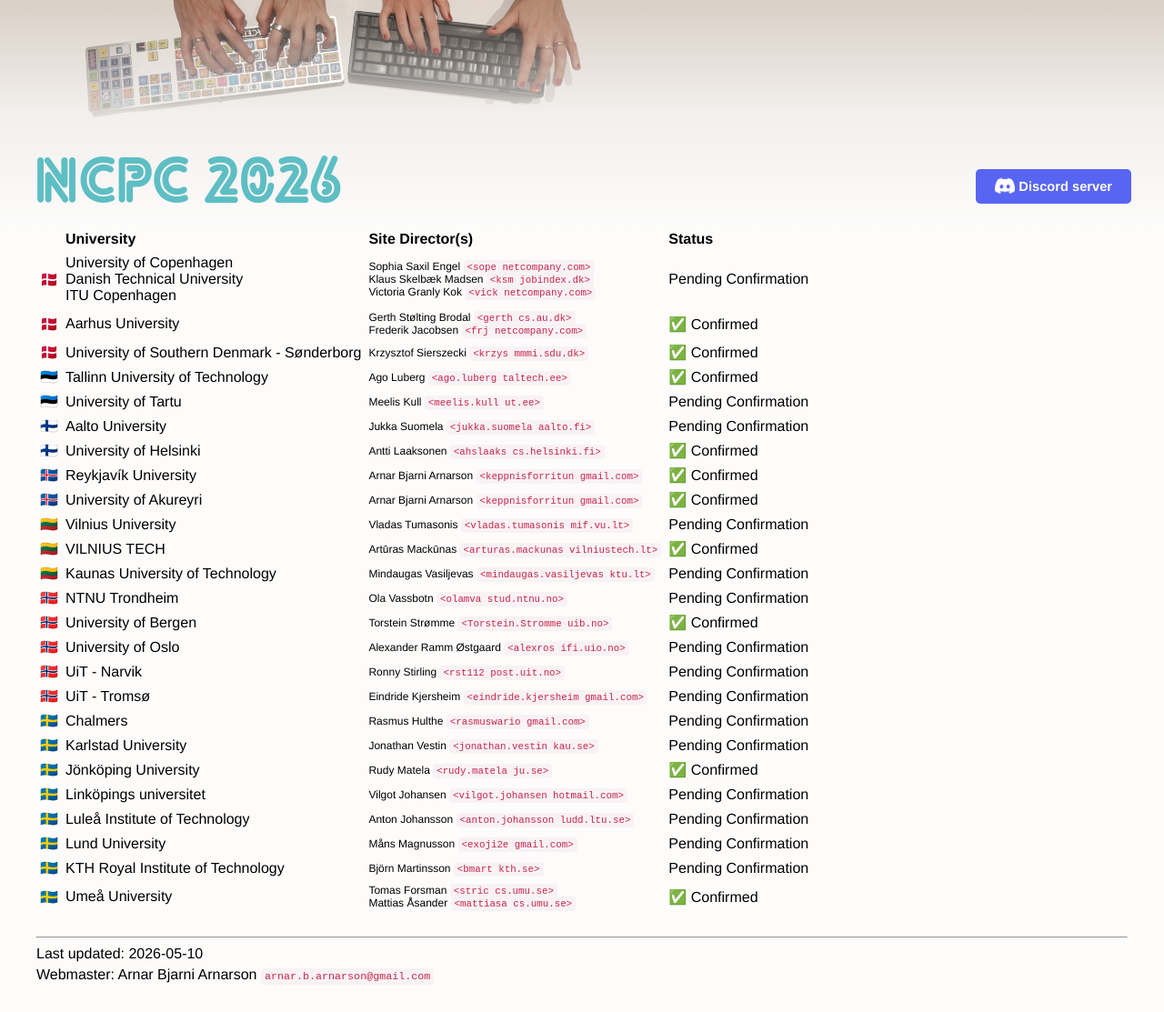
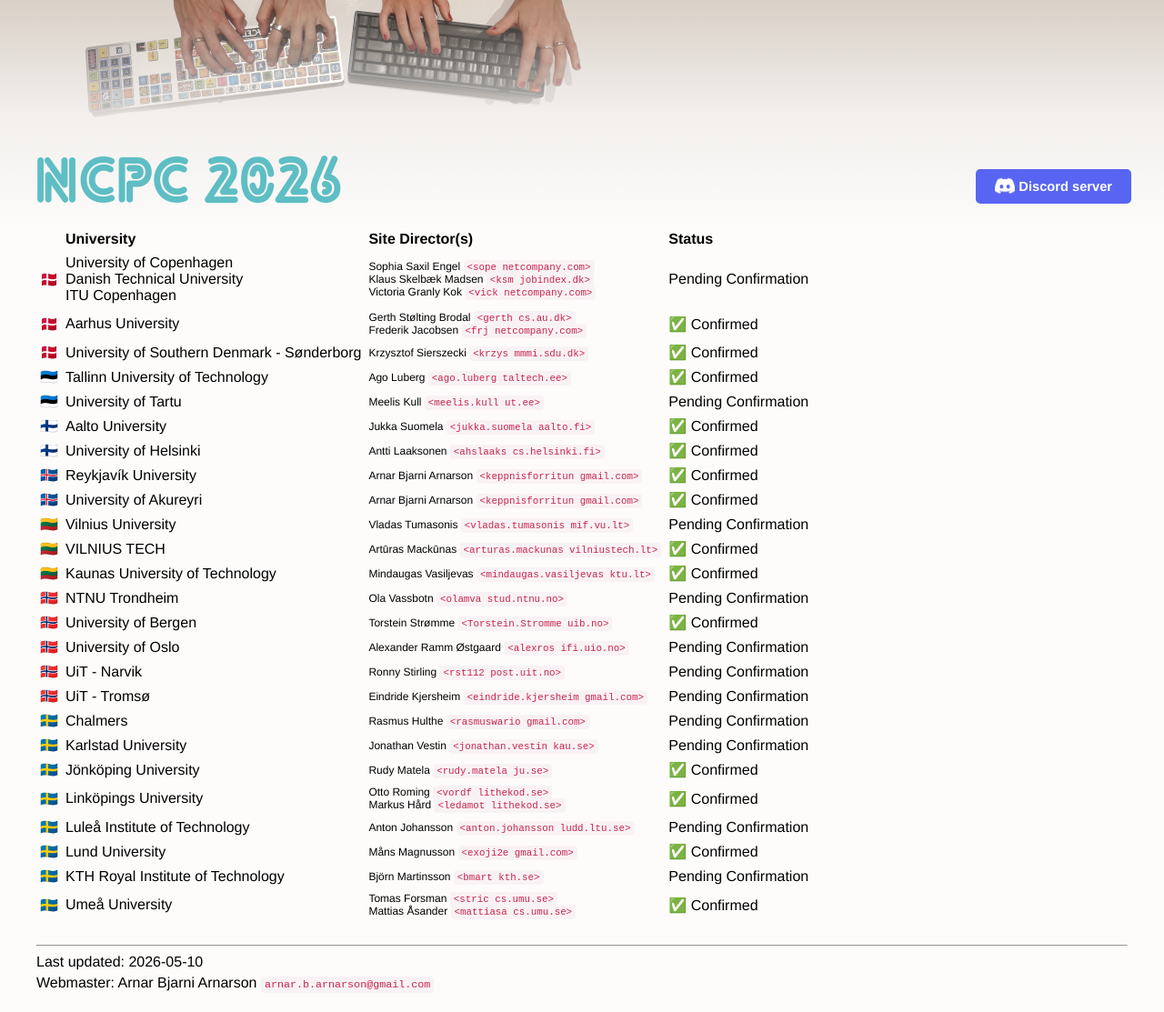
Before and after one commit to icpc/ncpc-web, a Jekyll site: the page built from ncpc2026/site_table.md, in a window 1280 px wide. Shown: the whole page at 91% size. Built offline with Jekyll 4.4.1, drawn with Linux system fonts in a browser that asks for light colours; our own code applies the rules of GitHub Pages for plain Markdown files.

Commit message:
Confirm more sites

```diff
--- a/_data/ncpc2026sites.yml
+++ b/_data/ncpc2026sites.yml
@@ -45,7 +45,7 @@
     - name: Aalto University
       contact: Jukka Suomela
       email: "jukka.suomela aalto.fi"
-      confirmed: false
+      confirmed: true
 
     - name: University of Helsinki
       contact: Antti Laaksonen
@@ -80,7 +80,7 @@
     - name: Kaunas University of Technology
       contact: Mindaugas Vasiljevas
       email: "mindaugas.vasiljevas ktu.lt"
-      confirmed: false
+      confirmed: true
 
 - name: Norway
   emoji: 🇳🇴
@@ -128,10 +128,13 @@
       email: "rudy.matela ju.se"
       confirmed: true
 
-    - name: Linköpings universitet
-      contact: Vilgot Johansen
-      email: "vilgot.johansen hotmail.com"
-      confirmed: false
+    - name: Linköpings University
+      contact: Otto Roming
+      email: "vordf lithekod.se"
+      confirmed: true
+      extra_contacts:
+        - name: Markus Hård
+          email: "ledamot lithekod.se"
 
     - name: Luleå Institute of Technology
       contact: Anton Johansson
@@ -141,7 +144,7 @@
     - name: Lund University
       contact: Måns Magnusson
       email: "exoji2e gmail.com"
-      confirmed: false
+      confirmed: true
 
     - name: KTH Royal Institute of Technology
       contact: Björn Martinsson
```
